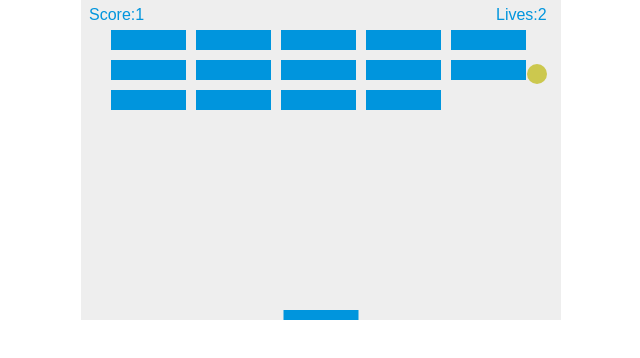
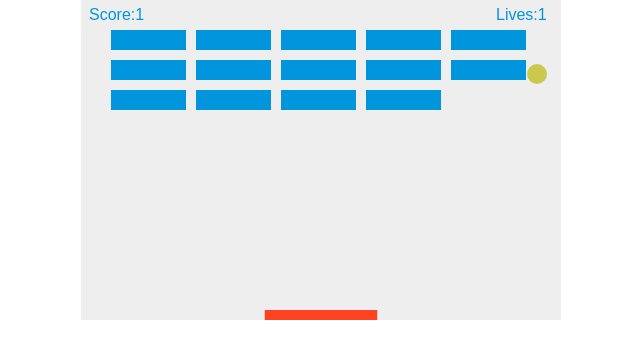
Before and after one commit to kantera90/breaking_blocks, a plain HTML site: page index.html in a window 1280 px wide. Shown: the whole page, without its empty margins (319-959 px from the left). Drawn offline with Linux system fonts and the light colour scheme.

Commit message:
liveが減る度にパドルが大きくなるように、色が変わるように（ランダム）した

```diff
--- a/index.html
+++ b/index.html
@@ -44,9 +44,10 @@
         }
 
         var score = 0;
-        var lives = 3;
+        var lives = 2;
 
         var currentColor = "#0095DD";
+        var currentPaddleColor = "#0095DD";
         var colors = [
             "#FF949F",
             "#7AD3FF",
@@ -141,10 +142,10 @@
             ctx.closePath();
         }
 
-        function drawPaddle() {
+        function drawPaddle(color) {
             ctx.beginPath();
             ctx.rect(paddleX, canvas.height-paddleHeight, paddleWidth, paddleHeight);
-            ctx.fillStyle = "#0095DD";
+            ctx.fillStyle = color;
             ctx.fill();
             ctx.closePath();
         }
@@ -176,7 +177,7 @@
 
             drawBall(currentColor);
 
-            drawPaddle();
+            drawPaddle(currentPaddleColor);
 
             drawScore();
 
@@ -201,7 +202,10 @@
 
                     lives--;
 
-                    if(!lives){
+                    currentPaddleColor = randomColor();
+                    paddleWidth = paddleWidth * 1.5;
+
+                    if(0>lives){
                         alert("GAME OVER");
                         document.location.reload();
                     }
```
